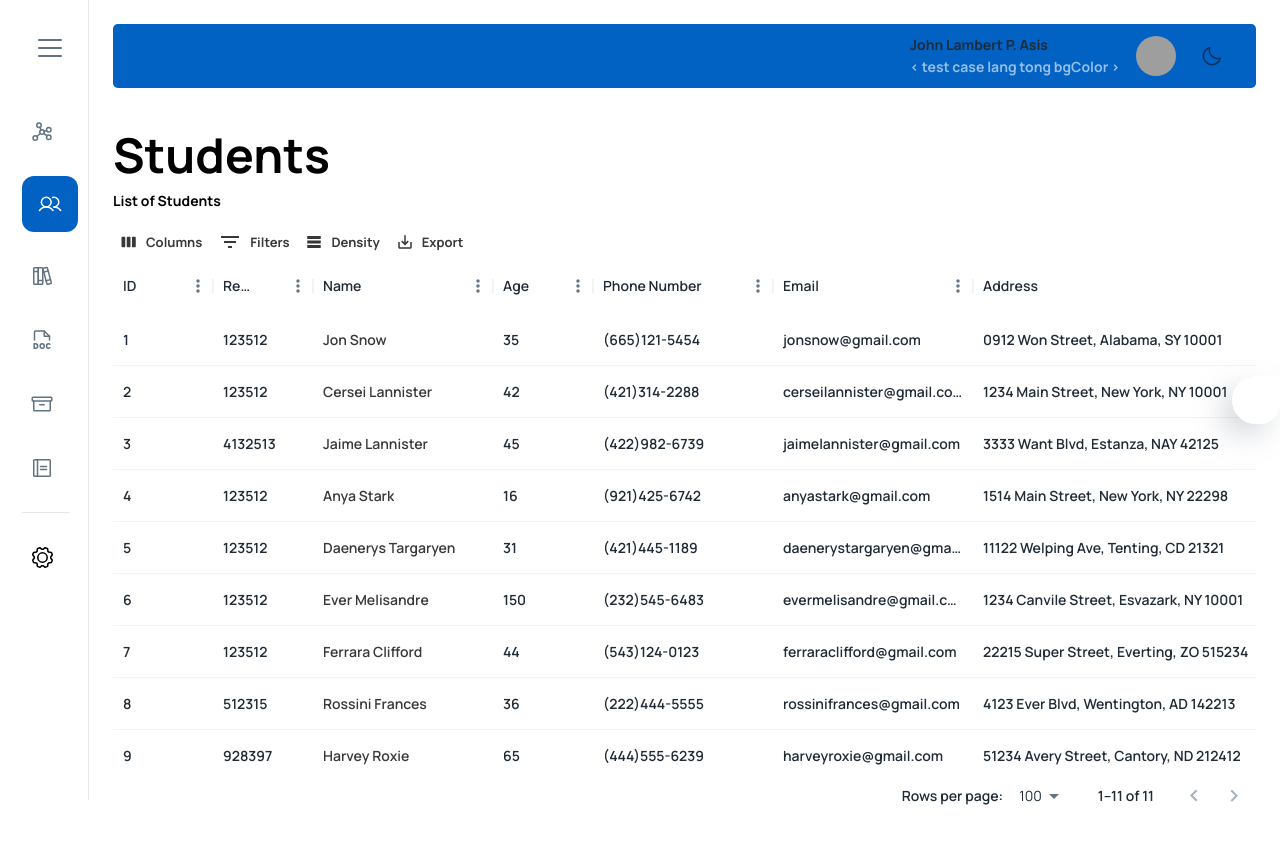
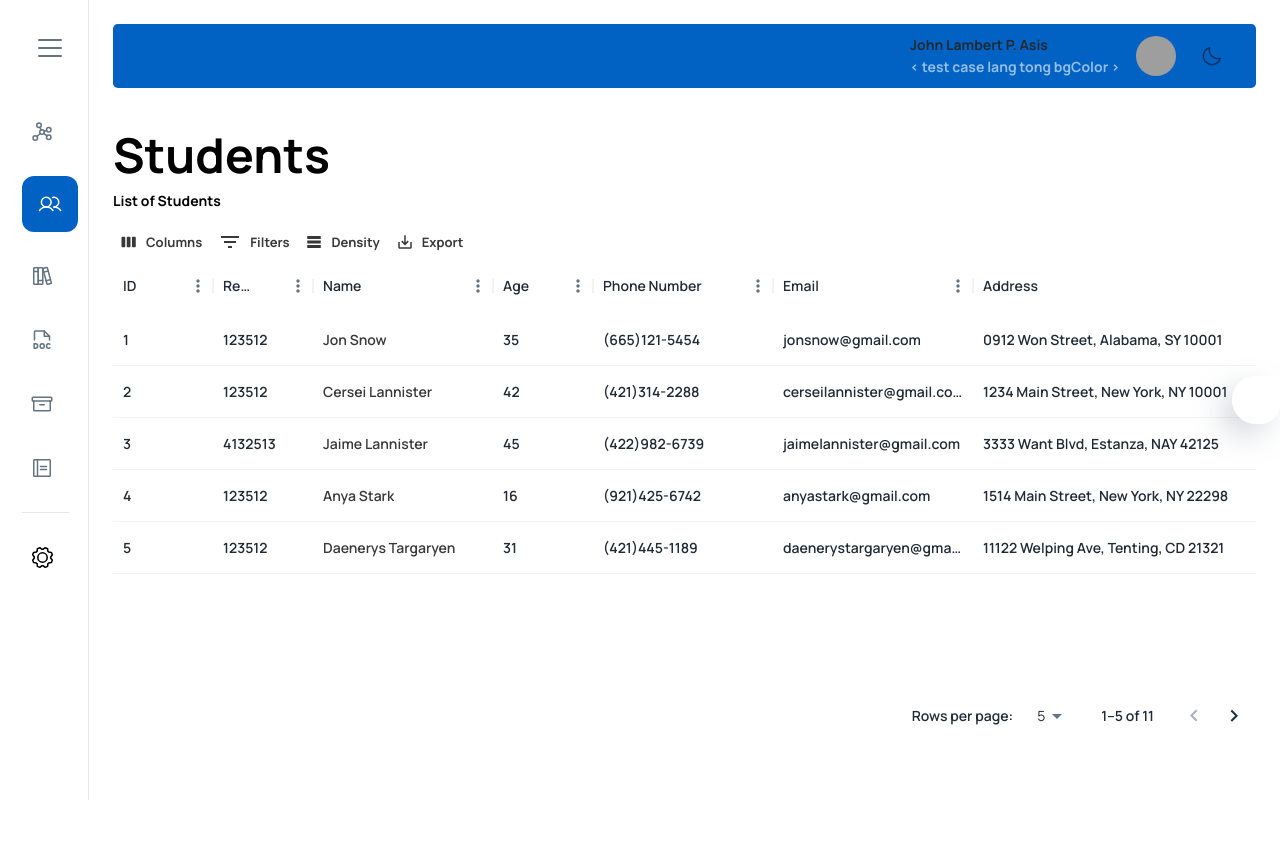
Before and after one commit to johnLamberts/WebLMSURSB, a React (Vite) app: page /students in a window 1280 px wide. After the commit the page ends 800 px from the top, so only its background shows below. Built offline with nearby package versions, Linux system fonts and the light colour scheme; grey boxes are pictures that could not be loaded; some icons are missing.

Commit message:
2nd day 2last commit

```diff
--- a/src/pages/Students/Students.tsx
+++ b/src/pages/Students/Students.tsx
@@ -4,17 +4,21 @@ import {
   GridApi,
   GridColDef,
   GridToolbar,
-  useGridApiRef,
   GridKeyValue,
 } from "@mui/x-data-grid";
 import useSettings from "../../hooks/useSettings";
 import TitleHeader from "../../components/TitleHeader";
+import { useState } from "react";
 
 export default function Students() {
   const { themeMode } = useSettings();
 
-  const apiRef = useGridApiRef();
   const theme = useTheme();
+
+  const [paginationModel, setPaginationModel] = useState({
+    pageSize: 5,
+    page: 0,
+  });
   const mockDataContacts = [
     {
       id: 1,
@@ -206,13 +210,12 @@ export default function Students() {
     },
   ];
 
-  console.log(apiRef);
   return (
     <Box width={"100%"}>
       <TitleHeader title="Students" subtitle="List of Students" />
       <Box
         m="10px 0 0 0"
-        height="75vh"
+        height="65vh"
         width={"100%"}
         sx={{
           "& .MuiDataGrid-root": {
@@ -254,6 +257,9 @@ export default function Students() {
           rows={mockDataContacts}
           columns={columns}
           slots={{ toolbar: GridToolbar }}
+          paginationModel={paginationModel}
+          onPaginationModelChange={setPaginationModel}
+          pageSizeOptions={[5, 10, 15]}
         />
       </Box>
     </Box>
```
